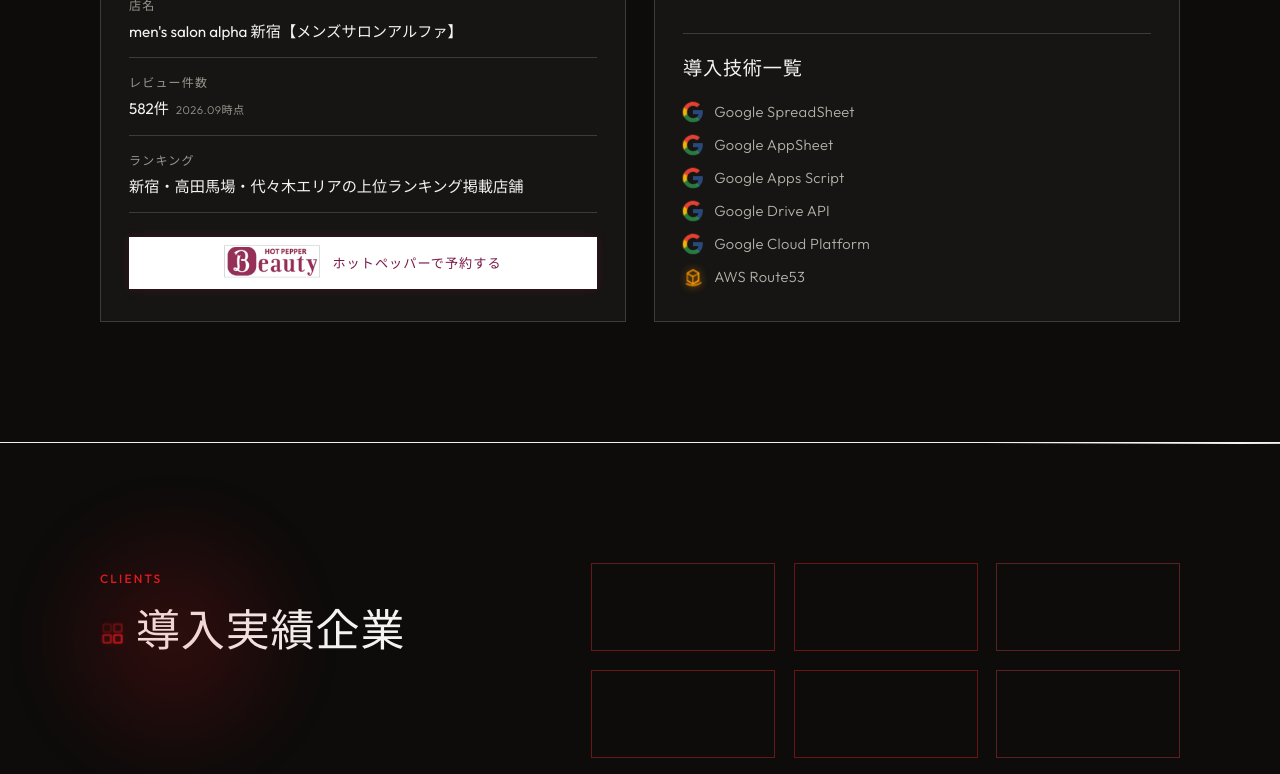
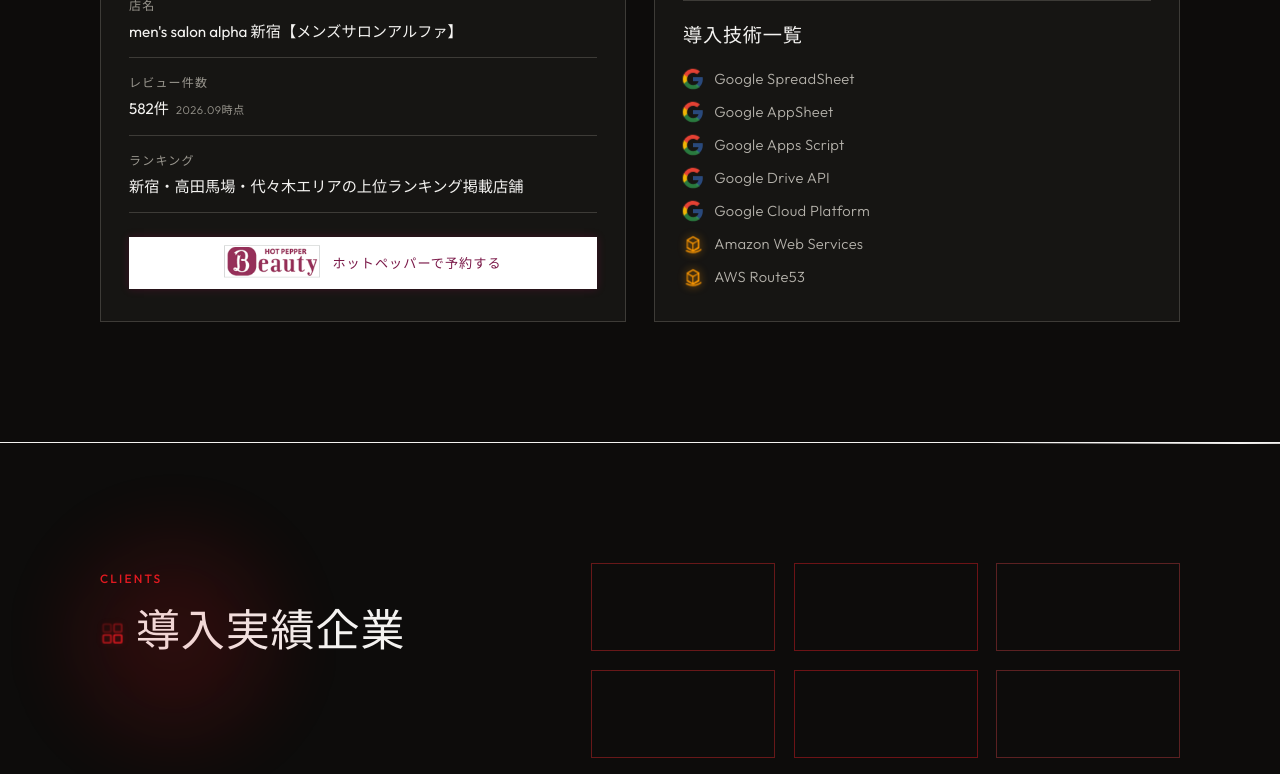
Before and after one commit to NaokiMM/alpha-corporate-site, a React (Vite) app: page /business in a window 1280 px wide. Shown: the part 1131-1905 px from the top of the page. Built offline with nearby package versions, Linux system fonts and the light colour scheme.

Commit message:
導入技術一覧に Amazon Web Services を追加する。
Co-authored-by: Cursor <cursoragent@cursor.com>

```diff
--- a/src/components/Business.tsx
+++ b/src/components/Business.tsx
@@ -53,7 +53,7 @@ function AwsIcon() {
 }
 
 function StackIcon({ name }: { name: string }) {
-  if (name.startsWith('AWS')) return <AwsIcon />
+  if (name.startsWith('AWS') || name.startsWith('Amazon')) return <AwsIcon />
   if (name.startsWith('Google')) return <GoogleIcon />
   return null
 }
@@ -111,6 +111,7 @@ const BUSINESS_ITEMS: BusinessItem[] = [
       'Google Apps Script',
       'Google Drive API',
       'Google Cloud Platform',
+      'Amazon Web Services',
       'AWS Route53',
     ],
   },
```
